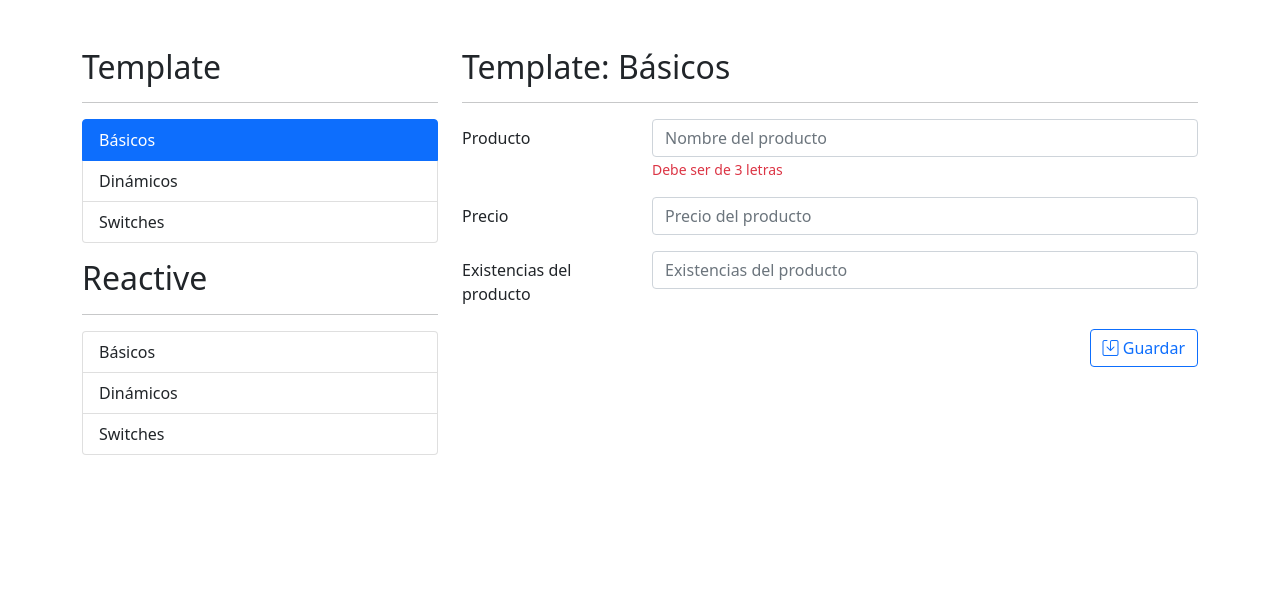
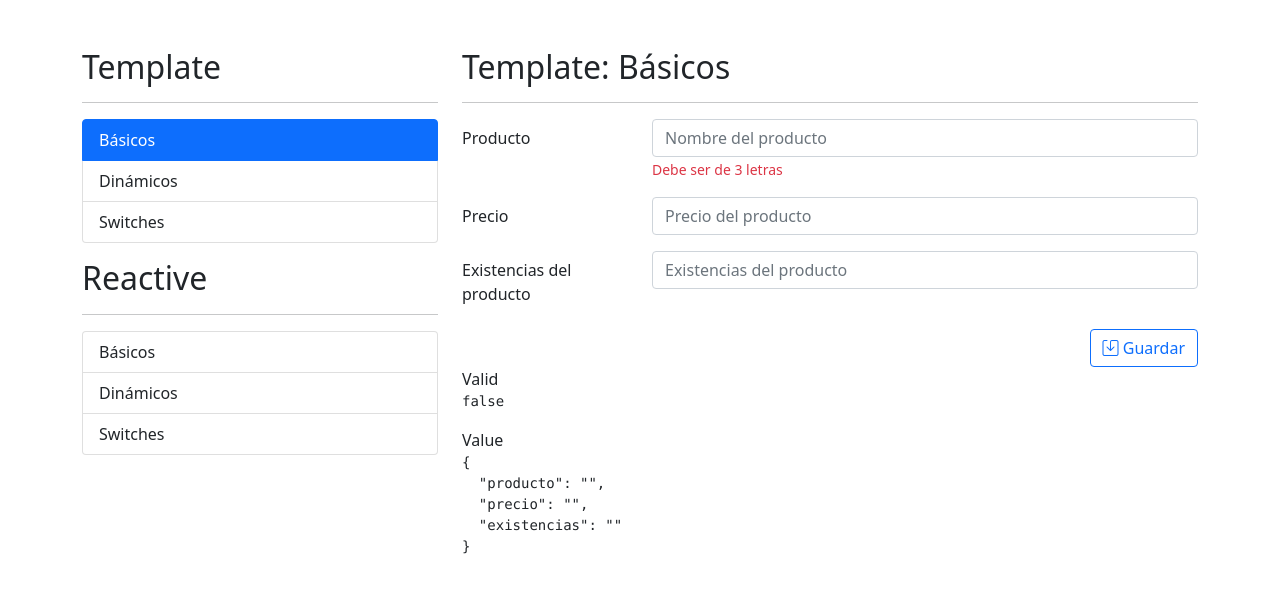
Before and after one commit to fersanti2896/16-curso-angular-formularios, an Angular app: page /template/basicos in a window 1280 px wide. Shown: the top 592 px of the page. Built offline with nearby package versions, Linux system fonts and the light colour scheme.

Commit message:
Aplicando FormsModule a basicos.component

```diff
--- a/src/app/template/basicos/basicos.component.html
+++ b/src/app/template/basicos/basicos.component.html
@@ -3,14 +3,19 @@
 
 <div class="row">
     <div class="col">
-        <form>
+        <form (ngSubmit)="guardar(miFormulario)"
+              #miFormulario="ngForm"
+              autocomplete="off">
             <!-- Campo de producto -->
             <div class="mb-3 row">
                 <label class="col-sm-3 col-form-label">Producto</label>
                 <div class="col-sm-9">
                     <input type="text"
                            class="form-control"
-                           placeholder="Nombre del producto">
+                           ngModel
+                           name="producto"
+                           placeholder="Nombre del producto"
+                           required>
                     <span class="form-text text-danger">Debe ser de 3 letras</span>
                 </div>
             </div>
@@ -20,6 +25,8 @@
                 <label class="col-sm-3 col-form-label">Precio</label>
                 <div class="col-sm-9">
                     <input type="number"
+                           ngModel
+                           name="precio"
                            class="form-control"
                            placeholder="Precio del producto">
                 </div>
@@ -30,6 +37,8 @@
                 <label class="col-sm-3 col-form-label">Existencias del producto</label>
                 <div class="col-sm-9">
                     <input type="number"
+                           ngModel
+                           name="existencias"
                            class="form-control"
                            placeholder="Existencias del producto">
                 </div>
@@ -47,3 +56,13 @@
         </form>
     </div>
 </div>
+
+<div class="row">
+    <div class="col">
+        <span>Valid</span>
+        <pre>{{ miFormulario.valid | json }}</pre>
+
+        <span>Value</span>
+        <pre>{{ miFormulario.value | json }}</pre>
+    </div>
+</div>
--- a/src/app/template/basicos/basicos.component.ts
+++ b/src/app/template/basicos/basicos.component.ts
@@ -1,4 +1,5 @@
 import { Component, OnInit } from '@angular/core';
+import { NgForm } from '@angular/forms';
 
 @Component({
   selector: 'app-basicos',
@@ -13,4 +14,8 @@
   ngOnInit(): void {
   }
 
+  guardar(miFormulario: NgForm) {
+    console.log(miFormulario.value);
+  }
+
 }
--- a/src/app/template/template.module.ts
+++ b/src/app/template/template.module.ts
@@ -1,11 +1,11 @@
 import { NgModule } from '@angular/core';
 import { CommonModule } from '@angular/common';
+import { FormsModule } from '@angular/forms';
 
 import { TemplateRoutingModule } from './template-routing.module';
 import { BasicosComponent } from './basicos/basicos.component';
 import { DinamicosComponent } from './dinamicos/dinamicos.component';
 import { SwitchesComponent } from './switches/switches.component';
-
 @NgModule({
   declarations: [
     BasicosComponent,
@@ -14,6 +14,7 @@
   ],
   imports: [
     CommonModule,
+    FormsModule,
     TemplateRoutingModule
   ]
 })
```
